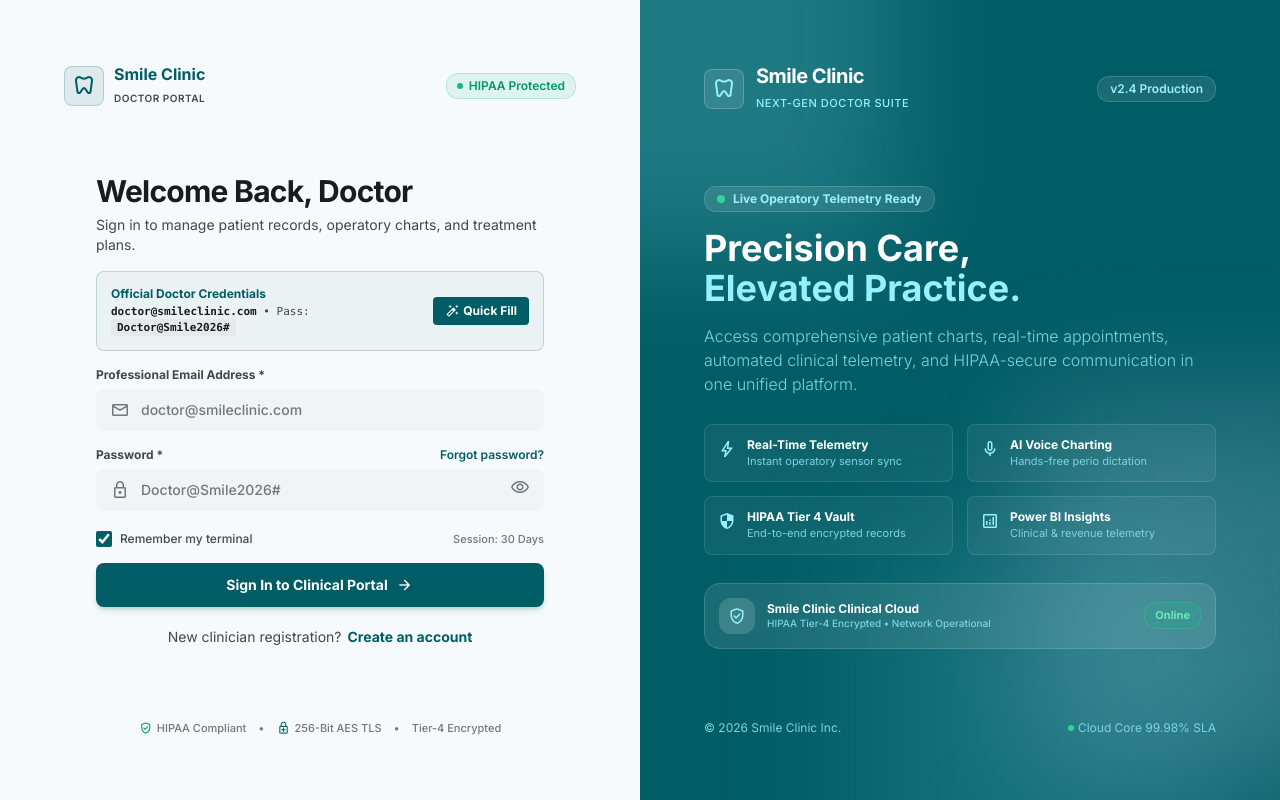
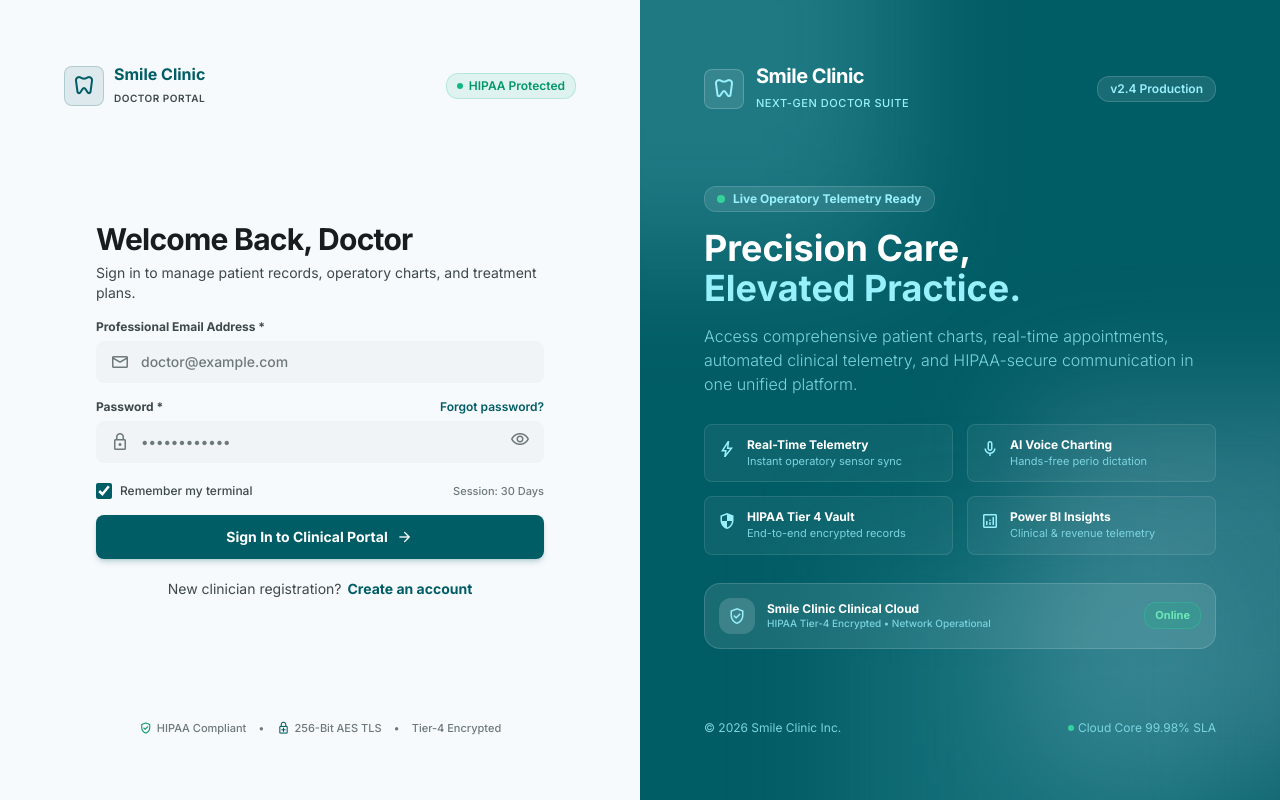
Before and after one commit to HelloWorld-Farhan/Doctor_DentalClinic, a React (Vite) app: page / in a window 1280 px wide. Built offline with nearby package versions, Linux system fonts and the light colour scheme.

Commit message:
fix(auth): remove hardcoded credentials from UI, require exact login, and tag internal account as Demo

```diff
--- a/src/components/Layout.tsx
+++ b/src/components/Layout.tsx
@@ -432,10 +432,10 @@ export default function Layout() {
               {/* Doctor Name & Specialty */}
               <div className="hidden sm:flex flex-col text-left">
                 <span className="text-xs font-bold text-on-surface leading-tight flex items-center gap-1">
-                  Dr. Sarah Sharma, DDS
+                  {sessionStorage.getItem('doctor_name') || 'Dr. Priya Patel (Demo Doctor)'}
                   <span className="material-symbols-outlined text-[14px] text-primary" style={{ fontVariationSettings: "'FILL' 1" }}>verified</span>
                 </span>
-                <span className="text-[10px] text-on-surface-variant font-medium">Chief Dental Surgeon</span>
+                <span className="text-[10px] text-on-surface-variant font-medium">Senior Dental Surgeon (Demo)</span>
               </div>
 
               <span className={`material-symbols-outlined text-[18px] text-on-surface-variant transition-transform duration-200 ${profileOpen ? 'rotate-180 text-primary' : ''}`}>
@@ -465,17 +465,17 @@ export default function Layout() {
                         <div className="relative w-12 h-12 rounded-full overflow-hidden ring-2 ring-primary/30 shrink-0">
                           <img
                             src="https://images.unsplash.com/photo-1559839734-2b71ea197ec2?w=150&auto=format&fit=crop&q=80"
-                            alt="Dr. Sarah Sharma"
+                            alt="Dr. Priya Patel"
                             className="w-full h-full object-cover"
                           />
                           <span className="absolute bottom-0 right-0 w-3 h-3 bg-emerald-500 rounded-full ring-2 ring-white"></span>
                         </div>
                         <div className="min-w-0 flex-1">
-                          <h4 className="text-sm font-bold text-on-surface truncate">Dr. Sarah Sharma, DDS</h4>
-                          <p className="text-xs text-on-surface-variant truncate">dr.sharma@dentalcarepro.com</p>
+                          <h4 className="text-sm font-bold text-on-surface truncate">{sessionStorage.getItem('doctor_name') || 'Dr. Priya Patel (Demo Doctor)'}</h4>
+                          <p className="text-xs text-on-surface-variant truncate">{sessionStorage.getItem('doctor_email') || 'doctor@smileclinic.com'}</p>
                           <div className="mt-1 flex items-center gap-1.5">
                             <span className="text-[10px] font-bold text-primary bg-primary/10 px-2 py-0.5 rounded-full">
-                              Chief Medical Officer
+                              Licensed Clinician (Demo)
                             </span>
                           </div>
                         </div>
--- a/src/pages/Login.tsx
+++ b/src/pages/Login.tsx
@@ -7,7 +7,7 @@ import type { FormEvent } from 'react';
 export const OFFICIAL_DOCTOR_CREDENTIALS = {
   email: 'doctor@smileclinic.com',
   password: 'Doctor@Smile2026#',
-  name: 'Dr. Priya Patel, BDS, MDS',
+  name: 'Dr. Priya Patel (Demo Doctor)',
   license: 'NPI-9834210',
 };
 
@@ -22,12 +22,6 @@ export default function Login() {
 
   // Dynamic clinic logo from localStorage if configured
   const savedLogo = localStorage.getItem('dental_clinic_logo');
-
-  const fillOfficialCredentials = () => {
-    setEmail(OFFICIAL_DOCTOR_CREDENTIALS.email);
-    setPassword(OFFICIAL_DOCTOR_CREDENTIALS.password);
-    setLoginError(null);
-  };
 
   const handleLogin = (e: FormEvent) => {
     e.preventDefault();
@@ -55,7 +49,7 @@ export default function Login() {
       }, 450);
     } else {
       setLoginError(
-        'Invalid credentials. Please enter the designated Doctor credentials (doctor@smileclinic.com / Doctor@Smile2026#) or your registered clinical account.'
+        'Invalid credentials. Please enter authorized doctor email and password.'
       );
     }
   };
@@ -102,27 +96,6 @@ export default function Login() {
             </p>
           </div>
 
-          {/* Official Doctor Credentials Card */}
-          <div className="mb-4 p-3.5 bg-primary/5 border border-primary/20 rounded-xl flex items-center justify-between gap-3">
-            <div className="text-xs">
-              <span className="font-bold text-primary block">Official Doctor Credentials</span>
-              <div className="text-on-surface-variant font-mono text-[11px] mt-0.5">
-                <span className="font-semibold text-on-surface">{OFFICIAL_DOCTOR_CREDENTIALS.email}</span> &bull; Pass:{' '}
-                <span className="bg-surface-container-high px-1.5 py-0.5 rounded text-on-surface font-bold">
-                  {OFFICIAL_DOCTOR_CREDENTIALS.password}
-                </span>
-              </div>
-            </div>
-            <button
-              type="button"
-              onClick={fillOfficialCredentials}
-              className="px-3 py-1.5 bg-primary text-on-primary text-xs font-bold rounded-lg hover:bg-primary-container transition-all flex items-center gap-1 shrink-0 cursor-pointer"
-            >
-              <span className="material-symbols-outlined text-[14px]">auto_fix_high</span>
-              <span>Quick Fill</span>
-            </button>
-          </div>
-
           {loginError && (
             <div className="mb-4 p-3 bg-error/10 border border-error/20 rounded-xl text-error text-xs flex items-start gap-2">
               <span className="material-symbols-outlined text-[18px] shrink-0">error</span>
@@ -149,7 +122,7 @@ export default function Login() {
                     setEmail(e.target.value);
                     setLoginError(null);
                   }}
-                  placeholder="doctor@smileclinic.com"
+                  placeholder="doctor@example.com"
                   className="w-full pl-11 pr-4 py-2.5 rounded-xl bg-surface-container-low text-on-surface placeholder:text-outline text-sm focus:outline-none focus:ring-2 focus:ring-primary border border-transparent focus:border-primary transition-all font-medium"
                 />
               </div>
@@ -182,7 +155,7 @@ export default function Login() {
                     setPassword(e.target.value);
                     setLoginError(null);
                   }}
-                  placeholder="Doctor@Smile2026#"
+                  placeholder="••••••••••••"
                   className="w-full pl-11 pr-11 py-2.5 rounded-xl bg-surface-container-low text-on-surface placeholder:text-outline text-sm focus:outline-none focus:ring-2 focus:ring-primary border border-transparent focus:border-primary transition-all font-medium"
                 />
                 <button
```
